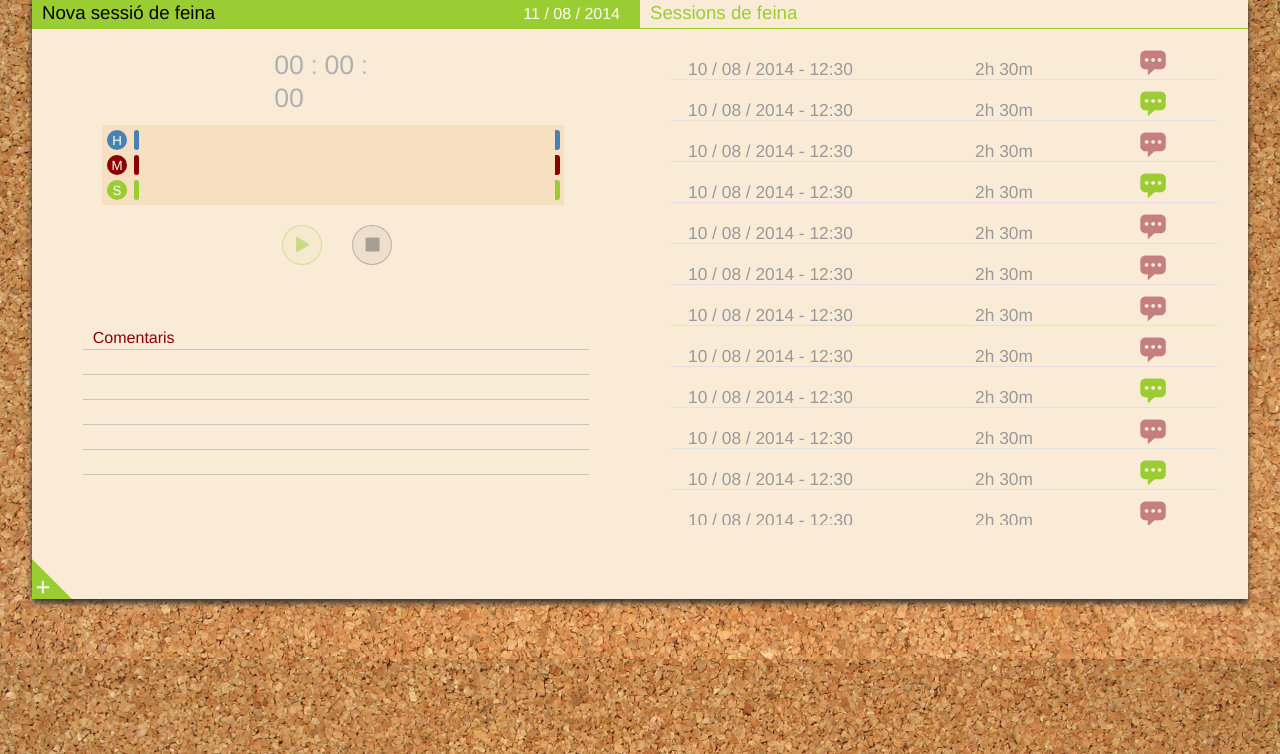
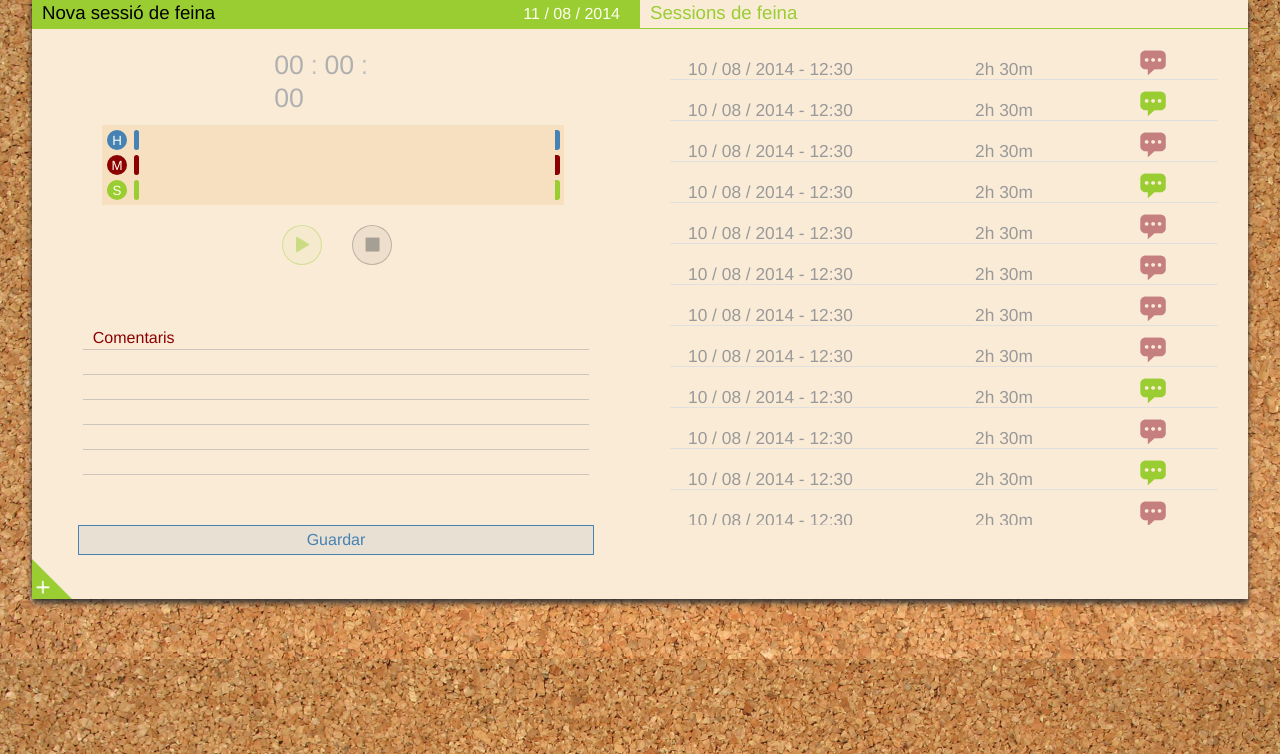
Before and after one commit to orvitarius/task-manager, a PHP site: page /feina.php in a window 1280 px wide. Shown: the part 61-815 px from the top of the page. Run offline with PHP 8.4, Linux system fonts and the light colour scheme; data that the repository does not hold is empty; style sheets or scripts are compiled from the project's sources; some libraries are stand-ins or nearby versions.

Commit message:
comentaris i boto guardar

```diff
--- a/css/feina.css
+++ b/css/feina.css
@@ -185,6 +185,16 @@
   background-color: rgba(0, 0, 0, 0.1);
   color: #666;
   background-image: url(../stop.png); }
+#nova-feina .boto-form {
+  -webkit-appearance: none;
+  width: 85%;
+  margin: 50px auto 0;
+  display: block;
+  height: 30px;
+  border: 1px solid steelblue;
+  color: steelblue;
+  font-size: 12pt;
+  background-color: rgba(70, 130, 180, 0.1); }
 
 .feina-sub.sub2 {
   position: relative; }
--- a/css/scss/feina.scss
+++ b/css/scss/feina.scss
@@ -248,6 +248,22 @@
 		color: #666;
 		background-image: url(../stop.png);
 	}
+
+
+
+	//boto form
+	.boto-form {
+		-webkit-appearance: none;
+		width: 85%;
+		margin: 50px auto 0;
+		display: block;
+		height: 30px;
+		border: 1px solid steelblue;
+		//background-color: transparent;
+		color: steelblue;
+		font-size: 12pt;
+		background-color: rgba(steelblue, .1);
+	}
 }
 
 
@@ -300,12 +316,19 @@
 			.comen {
 				width: 80px;
 				//background-color: yellowgreen;
+				color: transparent;
+				overflow: hidden;
+
+				p {
+					display: none;
+				}
 
 
 				.coment-icon {
 					display: block;
 					width: 30px;
 					height: 30px;
+					cursor: pointer;
 					background-image: url(../comment-green.png);
 					@include background-image(no-repeat, 100% 100%, 0 0);
 				}
@@ -376,4 +399,20 @@
 		}
 	}
 
+
+	//comentari
+	.popupcomment {
+		position: absolute;
+		width: 320px;
+		height: 200px;
+		background-color: ivory;
+		top: 180px;
+		left: 120px;
+		//transition: all 1s ease;
+		display: none;
+		padding: 10px;
+		border: 1px solid yellowgreen;
+		@include border-radius(10px);
+	}
+
 }
--- a/feina.js
+++ b/feina.js
@@ -222,4 +222,27 @@ $(document).ready(function() {
 	});
 
 
+
+
+	$('.coment-icon').hover(function() {
+		//console.log('mouse');
+		var parent = $(this).parent('.comen');
+		var	top = $(this).offset();
+			top = top.bottom;
+			console.log(top);
+		if (!parent.hasClass('no-comen')) {
+			var text = parent.find('p').text();
+			//console.log(text);
+			$('.popupcomment').css('top', top);
+			$('.popupcomment').find('p').text(text);
+			$('.popupcomment').fadeIn();
+		} else {
+			$('.popupcomment').find('p').text('');
+		}
+	});
+
+	$('.coment-icon').mouseout(function() {
+		$('.popupcomment').fadeOut();
+	});
+
 });
--- a/feina.php
+++ b/feina.php
@@ -99,6 +99,8 @@
 				<input class="data" style="display:none" value="11/08/2014" />
 
 				<textarea placeholder="Comentaris"></textarea>
+
+				<button type="submit" class="boto-form">Guardar</button>
 			</form>
 		</section>
 
@@ -116,14 +118,16 @@
 								$r = rand(0,1);
 								if ($r == 0) {
 									$class = "";
+									$coment = "comentarii".$i;
 								} else {
 									$class = " no-comen";
+									$coment = "";
 								}
 							?>
 
 								<tr><td class="data">10 / 08 / 2014 - 12:30</td>
 									<td class="temps">2h 30m</td>
-									<td class="comen <?php echo $class; ?>"><span class="coment-icon"></span></td>
+									<td class="comen <?php echo $class; ?>"><span class="coment-icon"></span><p><?php echo $coment; ?></p></td>
 								</tr>
 
 							<?php } ?>
@@ -137,6 +141,7 @@
 				</div>
 			</div>
 
+			<div class="popupcomment"><p></p></div>
 		</section>
 
 	</section>
```
Also changed, not shown: other parts of css/feina.css (+20 -1 lines).
